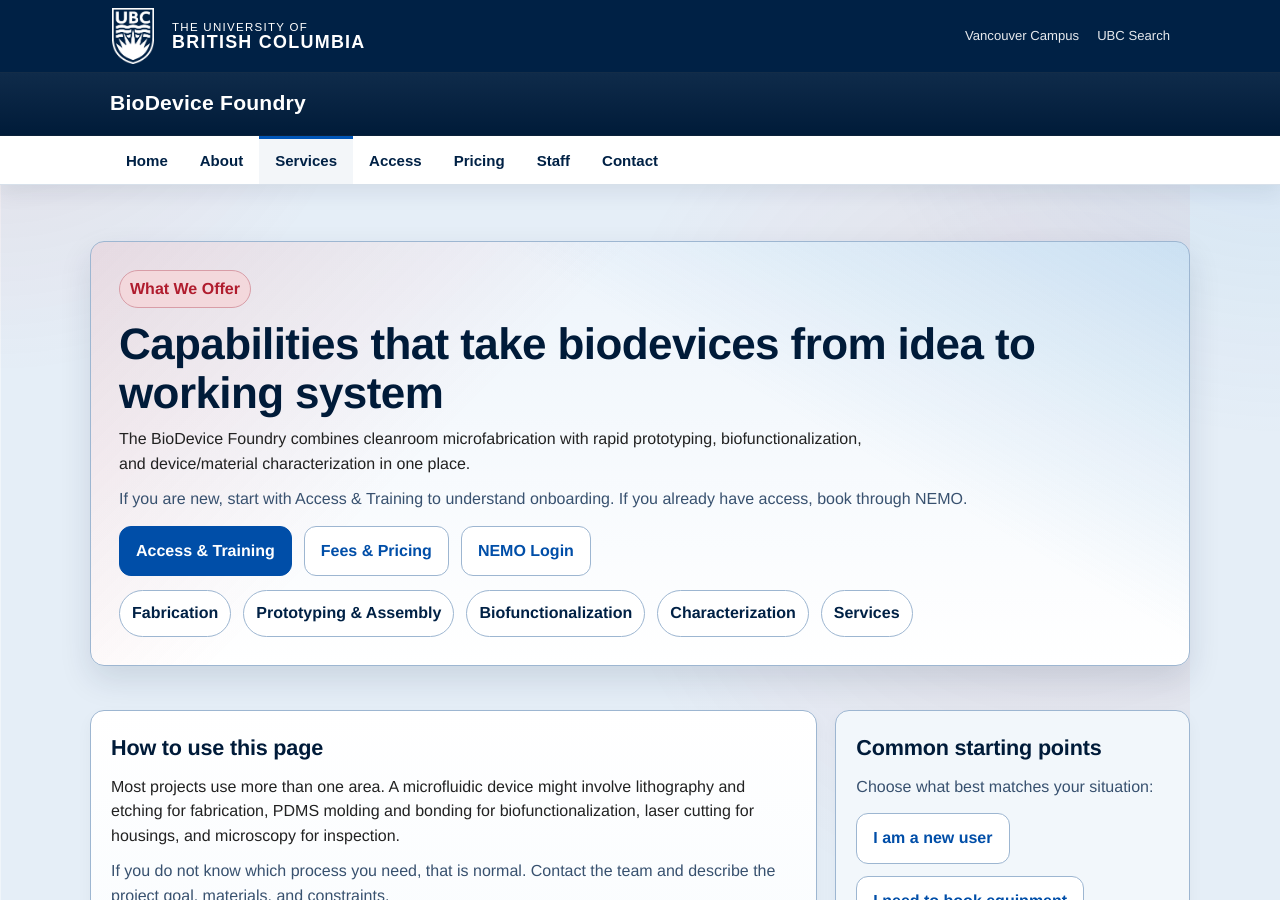
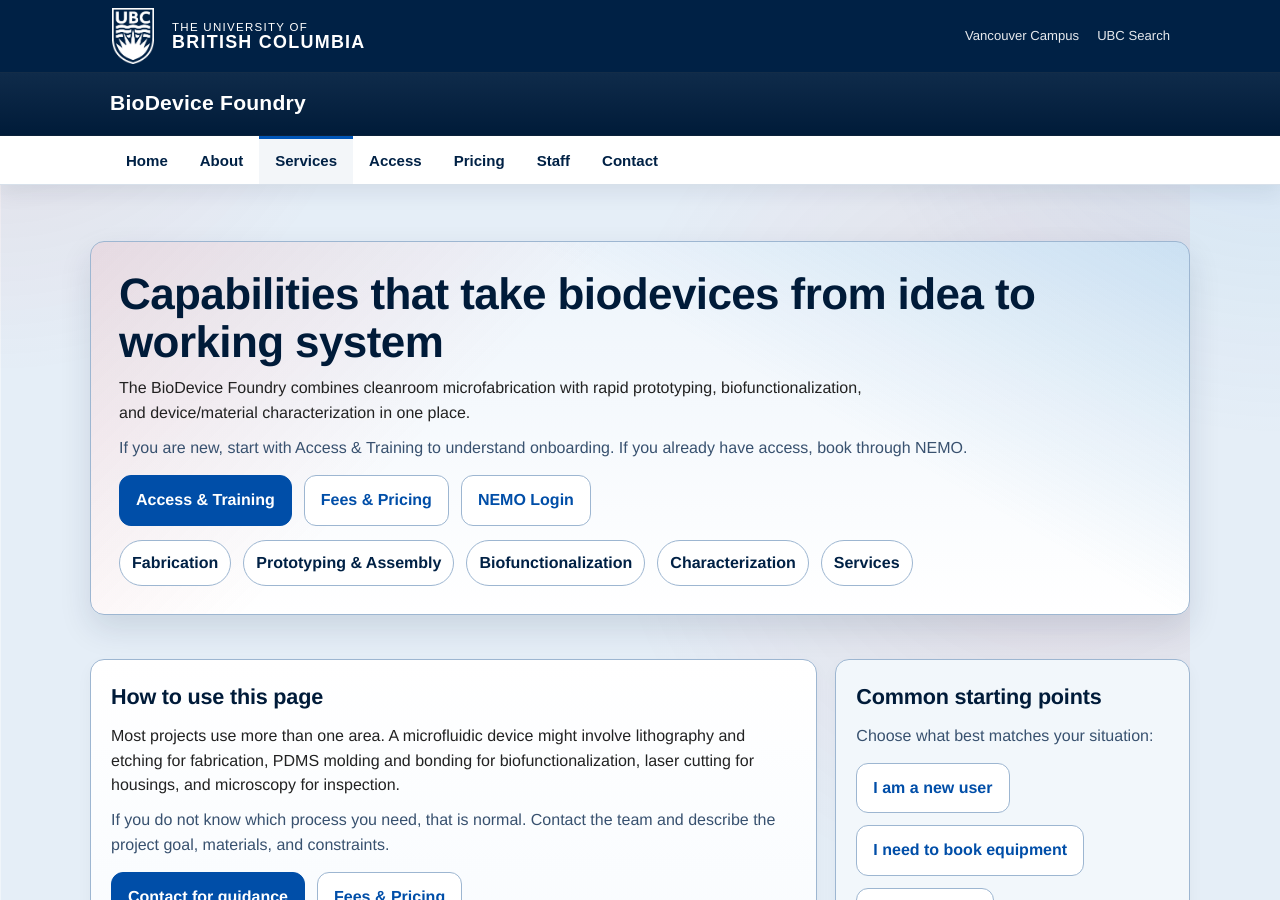
Before and after one commit to bobperryRPL/BiodeviceSite, a Jekyll site: the page built from what-we-offer.md, in a window 1280 px wide and 900 px high. Built offline with Jekyll 4.4.1, drawn with Linux system fonts in a browser that asks for light colours.

Commit message:
name removal

```diff
--- a/_layouts/capability.html
+++ b/_layouts/capability.html
@@ -4,7 +4,6 @@ layout: default
 <div class="wrap page-shell">
   <section class="hero-block">
     <div class="hero-card">
-      <span class="kicker">{{ page.category_name }}</span>
       <h1>{{ page.title }}</h1>
       <p class="lead">{{ page.lead }}</p>
       {% if page.sublead %}<p class="sublead">{{ page.sublead }}</p>{% endif %}
--- a/_layouts/page.html
+++ b/_layouts/page.html
@@ -5,7 +5,6 @@ layout: default
   {% if page.kicker or page.hero_title or page.lead %}
     <section class="hero-block">
       <div class="hero-card">
-        {% if page.kicker %}<span class="kicker">{{ page.kicker }}</span>{% endif %}
         <h1>{{ page.hero_title | default: page.title }}</h1>
         {% if page.lead %}<p class="lead">{{ page.lead }}</p>{% endif %}
         {% if page.sublead %}<p class="sublead">{{ page.sublead }}</p>{% endif %}
--- a/_layouts/post.html
+++ b/_layouts/post.html
@@ -4,7 +4,6 @@ layout: default
 <div class="wrap page-shell">
   <section class="hero-block">
     <div class="hero-card">
-      <span class="kicker">News</span>
       <h1>{{ page.title }}</h1>
       {% if page.date %}<p class="sublead">{{ page.date | date: "%B %-d, %Y" }}</p>{% endif %}
     </div>
```
